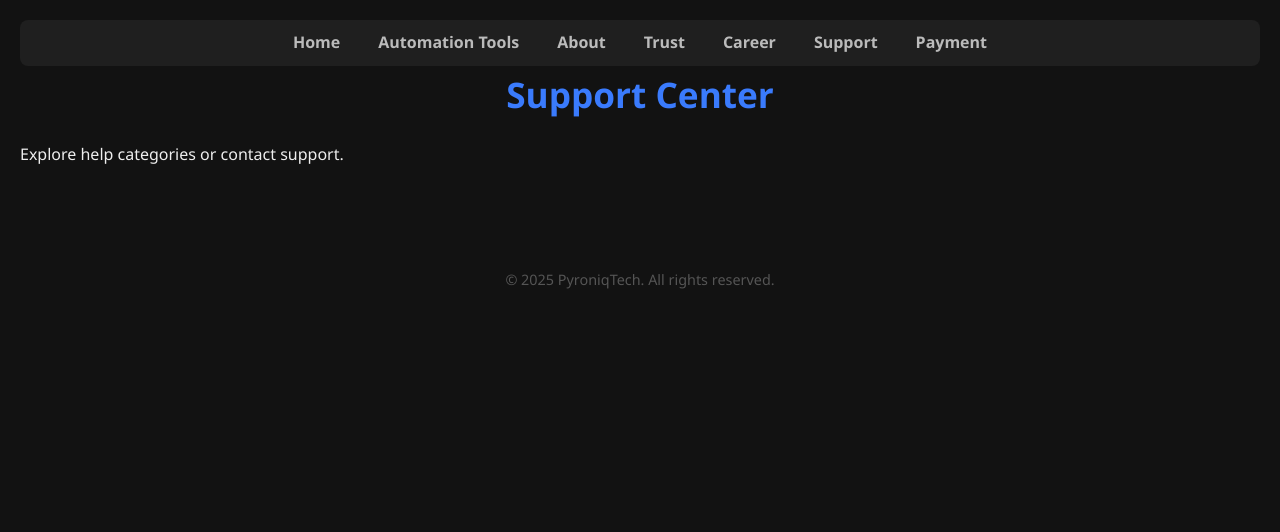
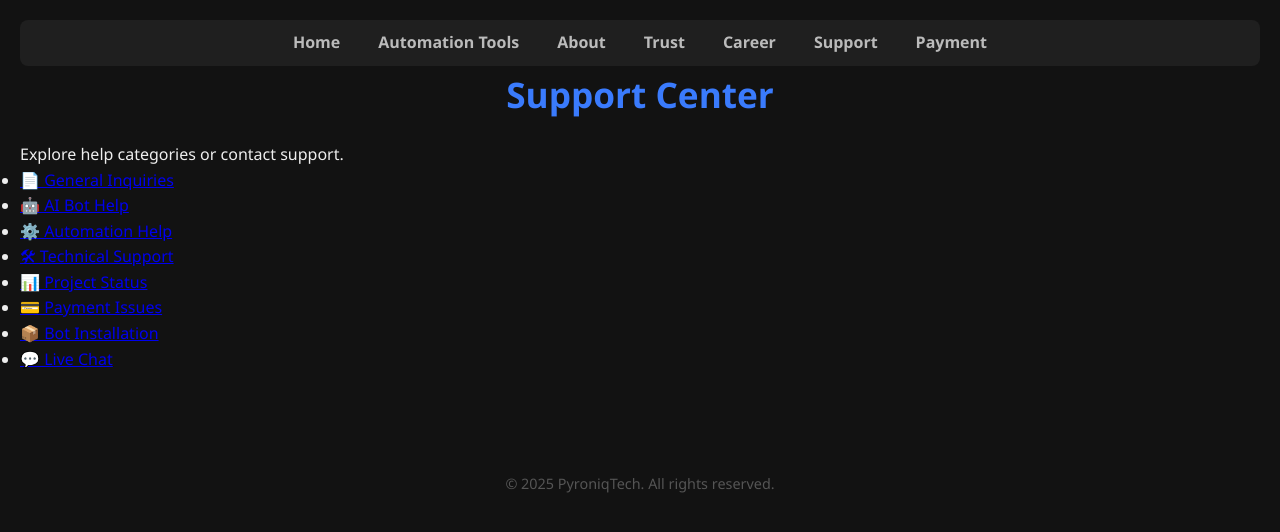
Before and after one commit to PyroniqTech/PyroniqTech, a Django app: page /support/ in a window 1280 px wide. Shown: the top 532 px of the page. Run offline with Django 5.2, Linux system fonts and the light colour scheme.

Commit message:
Update support_home.html

```diff
--- a/main/templates/support/support_home.html
+++ b/main/templates/support/support_home.html
@@ -3,5 +3,20 @@
 <section class="container py-5 text-center">
   <h1 class="fw-bold display-4">Support Center</h1>
   <p class="lead text-muted">Explore help categories or contact support.</p>
+
+  <div class="row mt-5 justify-content-center">
+    <div class="col-md-6 text-start">
+      <ul class="list-group">
+        <li class="list-group-item"><a href="{% url 'general' %}">📄 General Inquiries</a></li>
+        <li class="list-group-item"><a href="{% url 'ai_bot_help' %}">🤖 AI Bot Help</a></li>
+        <li class="list-group-item"><a href="{% url 'automation_help' %}">⚙️ Automation Help</a></li>
+        <li class="list-group-item"><a href="{% url 'technical' %}">🛠 Technical Support</a></li>
+        <li class="list-group-item"><a href="{% url 'project_status' %}">📊 Project Status</a></li>
+        <li class="list-group-item"><a href="{% url 'payment_issues' %}">💳 Payment Issues</a></li>
+        <li class="list-group-item"><a href="{% url 'bot_installation' %}">📦 Bot Installation</a></li>
+        <li class="list-group-item"><a href="{% url 'live_chat' %}">💬 Live Chat</a></li>
+      </ul>
+    </div>
+  </div>
 </section>
 {% endblock %}
```
